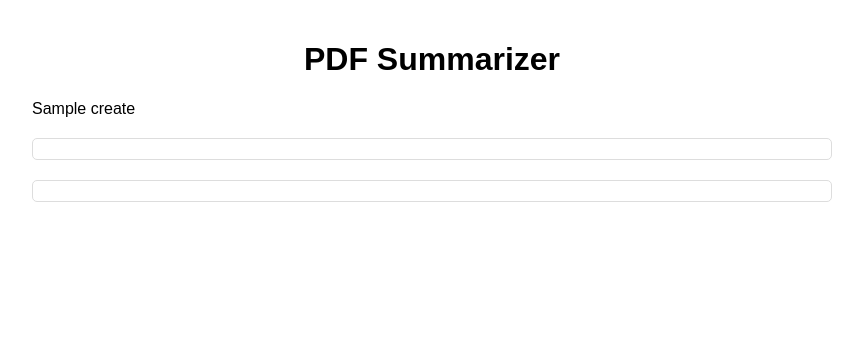
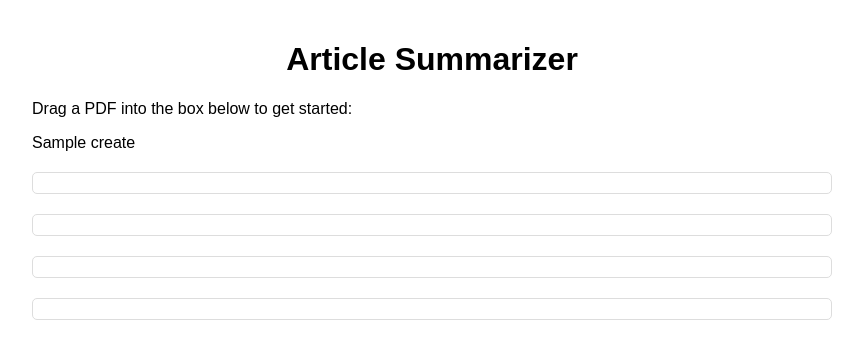
Before and after one commit to tcspears/article_summaries, a Flask app: template templates/index.html in a window 1280 px wide. Shown: the top 359 px of the page, without its empty margins (208-1071 px from the left). Run offline with Flask 3, Linux system fonts and the light colour scheme; the template is opened without the code that fills it: most values are stand-ins (such as "Sample title", 1, 10 or a date in 2020); parts of the project's set-up code (start-up, migrations or seed data) failed here and were passed over; some libraries are stand-ins or nearby versions.

Commit message:
Updated prompting strategy

```diff
--- a/main.py
+++ b/main.py
@@ -46,35 +46,49 @@ def process_pdf(file_path):
         for page in reader.pages:
             text += page.extract_text()
 
-    # Generate summaries using GPT-4
-    extended_summary = generate_summary(text, "extended")
-    short_summary = generate_summary(text, "short")
+    # Generate all summaries using the new function
+    summaries = generate_summaries(text)
 
     # Clean up: delete the uploaded file
     os.remove(file_path)
 
-    # Format summaries for HTML display
-    extended_summary = format_summary(extended_summary)
-    short_summary = format_summary(short_summary)
+    return jsonify(summaries)
 
-    return jsonify({
-        'extended_summary': extended_summary,
-        'short_summary': short_summary
-    })
 
-def generate_summary(text, summary_type):
-    prompt = f"Summarize the following academic paper. "
-    if summary_type == "extended":
-        prompt += "Provide an extended summary:"
-    else:
-        prompt += "Provide a 2-sentence summary:"
+def generate_summaries(text):
+    messages = [
+        {"role": "system", "content": "You are an AI assistant specialized in succinct summaries of academic papers. Your task is to provide a series of summaries and discussions about a paper, building upon previous information without redundancy."},
+        {"role": "user", "content": "I will provide you with an academic paper. Please read it carefully and await further instructions for specific summaries and discussions."},
+        {"role": "user", "content": text},
+        {"role": "assistant", "content": "I have carefully read the academic paper and am ready for your specific requests."}
+    ]
 
-    response = client.chat.completions.create(model="gpt-4o",
-    messages=[
-        {"role": "system", "content": "You are a helpful assistant that summarizes academic papers."},
-        {"role": "user", "content": prompt + "\n\n" + text}
-    ])
-    return response.choices[0].message.content.strip()
+    def get_summary(prompt):
+        messages.append({"role": "user", "content": prompt})
+        response = client.chat.completions.create(
+            model=app.config['OPENAI_MODEL'],
+            messages=messages
+        )
+        content = response.choices[0].message.content.strip()
+        messages.append({"role": "assistant", "content": content})
+        return content
+
+    summaries = {}
+
+    # Short summary
+    summaries['short_summary'] = get_summary("Provide a 2-sentence summary of the paper.")
+
+    # Extended summary
+    summaries['extended_summary'] = get_summary("Now, provide a 250 word extended summary of the paper. Build upon the short summary you just provided, adding more details and key points. Avoid repeating information you've already mentioned.")
+
+    # Methods discussion
+    summaries['methods_discussion'] = get_summary("Next, provide a 150 word summary of the methods and data used in this paper. Focus on aspects not already covered in the summaries. If you've already mentioned some methods, you can briefly refer to them but provide more depth or new information.")
+
+    # Theory discussion
+    summaries['theory_discussion'] = get_summary("Finally, provide a 200 word discussion of the theoretical framework and contribution of this paper. Highlight aspects not already covered in previous summaries and discussions. If you've touched on theoretical points before, expand on them without repeating the same information.")
+
+    return {key: format_summary(value) for key, value in summaries.items()}
+
 
 
 def format_summary(summary):
--- a/templates/index.html
+++ b/templates/index.html
@@ -2,7 +2,7 @@
 <!DOCTYPE html>
 <html>
 <head>
-    <title>Paper Summarizer</title>
+    <title>Article Summarizer</title>
     {{ dropzone.load_css() }}
     <style>
         body {
@@ -48,11 +48,14 @@
     </style>
 </head>
 <body>
-    <h1>PDF Summarizer</h1>
+    <h1>Article Summarizer</h1>
+    <p> Drag a PDF into the box below to get started:</p>
     {{ dropzone.create(action=url_for('index')) }}
 
+    <div id="shortSummary" class="summary"></div>
     <div id="extendedSummary" class="summary"></div>
-    <div id="shortSummary" class="summary"></div>
+    <div id="methodsDiscussion" class="summary"></div>
+    <div id="theoryDiscussion" class="summary"></div>
 
     {{ dropzone.load_js() }}
     <script src="https://cdnjs.cloudflare.com/ajax/libs/jquery/3.6.0/jquery.min.js"></script>
@@ -60,8 +63,10 @@
         Dropzone.options.myDropzone = {
             init: function() {
                 this.on("success", function(file, response) {
+                    $('#shortSummary').html('<h2>Short Summary:</h2>' + response.short_summary);
                     $('#extendedSummary').html('<h2>Extended Summary:</h2>' + response.extended_summary);
-                    $('#shortSummary').html('<h2>Short Summary:</h2>' + response.short_summary);
+                    $('#methodsDiscussion').html('<h2>Methods and Data:</h2>' + response.methods_discussion);
+                    $('#theoryDiscussion').html('<h2>Theoretical Framework and Contribution:</h2>' + response.theory_discussion);
 
                     // Remove all files from the dropzone
                     this.removeAllFiles();
```
